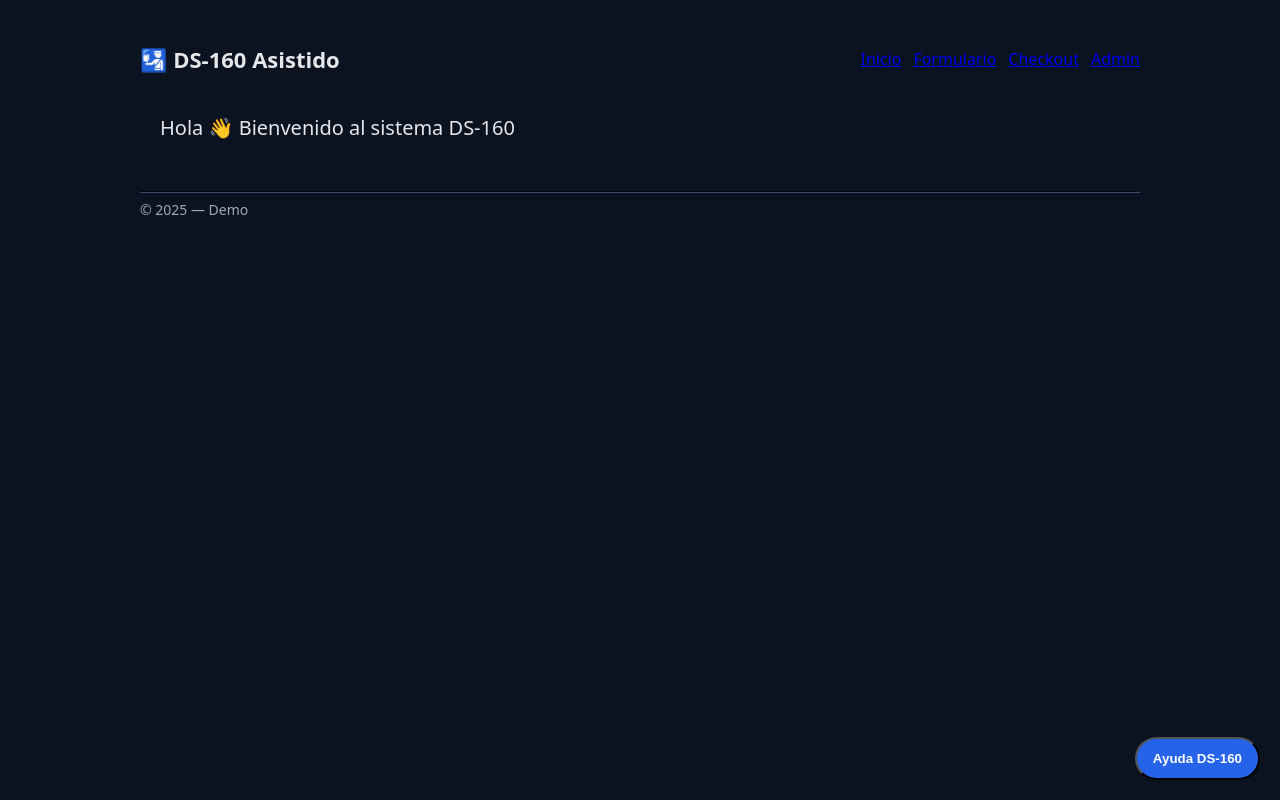
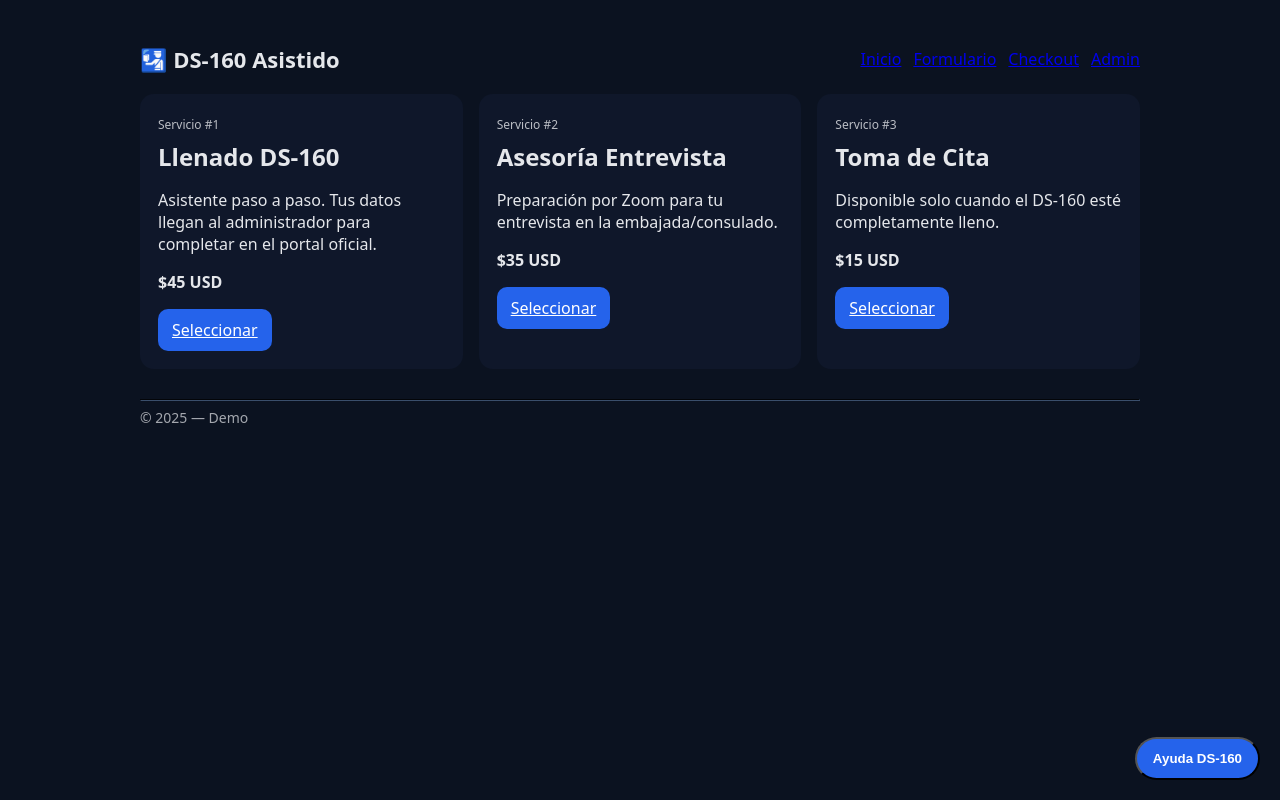
Before and after one commit to robertotitus86/ds160-app, a Next.js app: page / in a window 1280 px wide. Built offline with nearby package versions, Linux system fonts and the light colour scheme.

Commit message:
Update page.tsx

```diff
--- a/app/page.tsx
+++ b/app/page.tsx
@@ -1,7 +1,29 @@
 export default function Page() {
   return (
-    <main style={{ padding: 20, fontSize: 20 }}>
-      Hola 👋 Bienvenido al sistema DS-160
+    <main style={{display:"grid", gap:16, gridTemplateColumns:"repeat(auto-fit,minmax(260px,1fr))"}}>
+      <section style={{background:"#0f172a", padding:18, borderRadius:14}}>
+        <span style={{fontSize:12, opacity:.8}}>Servicio #1</span>
+        <h2 style={{margin:"6px 0"}}>Llenado DS-160</h2>
+        <p>Asistente paso a paso. Tus datos llegan al administrador para completar en el portal oficial.</p>
+        <p><b>$45 USD</b></p>
+        <a href="/checkout?plan=llenado" style={{padding:"10px 14px", background:"#2563eb", color:"#fff", borderRadius:10, display:"inline-block"}}>Seleccionar</a>
+      </section>
+
+      <section style={{background:"#0f172a", padding:18, borderRadius:14}}>
+        <span style={{fontSize:12, opacity:.8}}>Servicio #2</span>
+        <h2 style={{margin:"6px 0"}}>Asesoría Entrevista</h2>
+        <p>Preparación por Zoom para tu entrevista en la embajada/consulado.</p>
+        <p><b>$35 USD</b></p>
+        <a href="/checkout?plan=asesoria" style={{padding:"10px 14px", background:"#2563eb", color:"#fff", borderRadius:10, display:"inline-block"}}>Seleccionar</a>
+      </section>
+
+      <section style={{background:"#0f172a", padding:18, borderRadius:14}}>
+        <span style={{fontSize:12, opacity:.8}}>Servicio #3</span>
+        <h2 style={{margin:"6px 0"}}>Toma de Cita</h2>
+        <p>Disponible solo cuando el DS-160 esté completamente lleno.</p>
+        <p><b>$15 USD</b></p>
+        <a href="/checkout?plan=cita" style={{padding:"10px 14px", background:"#2563eb", color:"#fff", borderRadius:10, display:"inline-block"}}>Seleccionar</a>
+      </section>
     </main>
   );
 }
```
